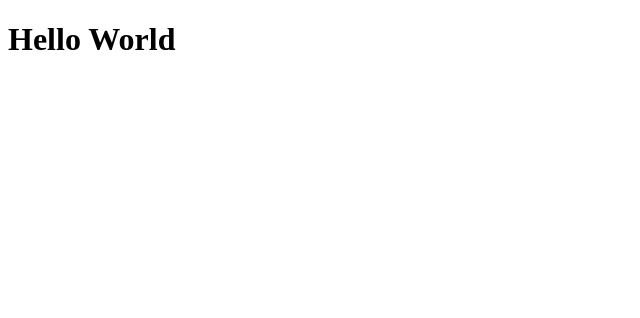
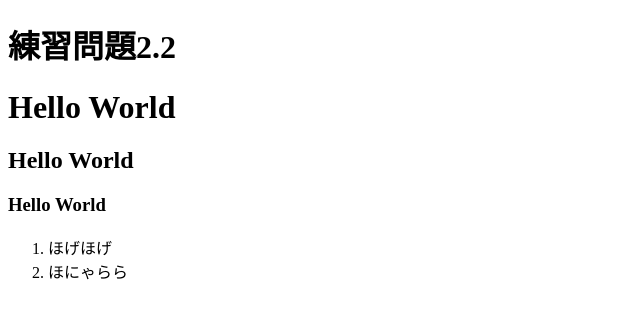
Before and after one commit to ShimizuTakeru/takeharu2023, a plain HTML site: page index.html in a window 1280 px wide. Shown: the whole page, without its empty margins (0-640 px from the left). Drawn offline with Linux system fonts and the light colour scheme.

Commit message:
Update index.html

```diff
--- a/index.html
+++ b/index.html
@@ -2,9 +2,17 @@
 <html lang="ja">
 <head>
 <meta charset="UTF-8">
-    <title>Hello World</title>
+    <title>第３回　情報学特講１　Web開発の練習１</title>
 </head>
             <body>
+                <!--文字の大きさの練習-->
+                <h1>練習問題2.2</h1>
                 <h1>Hello World</h1>
+                 <h2>Hello World</h2>
+                 <h3>Hello World</h3>
+                 <ol>
+                     <li>ほげほげ</li>
+                     <li>ほにゃらら</li>
+                 </ol>
             </body>
             </html>
```
